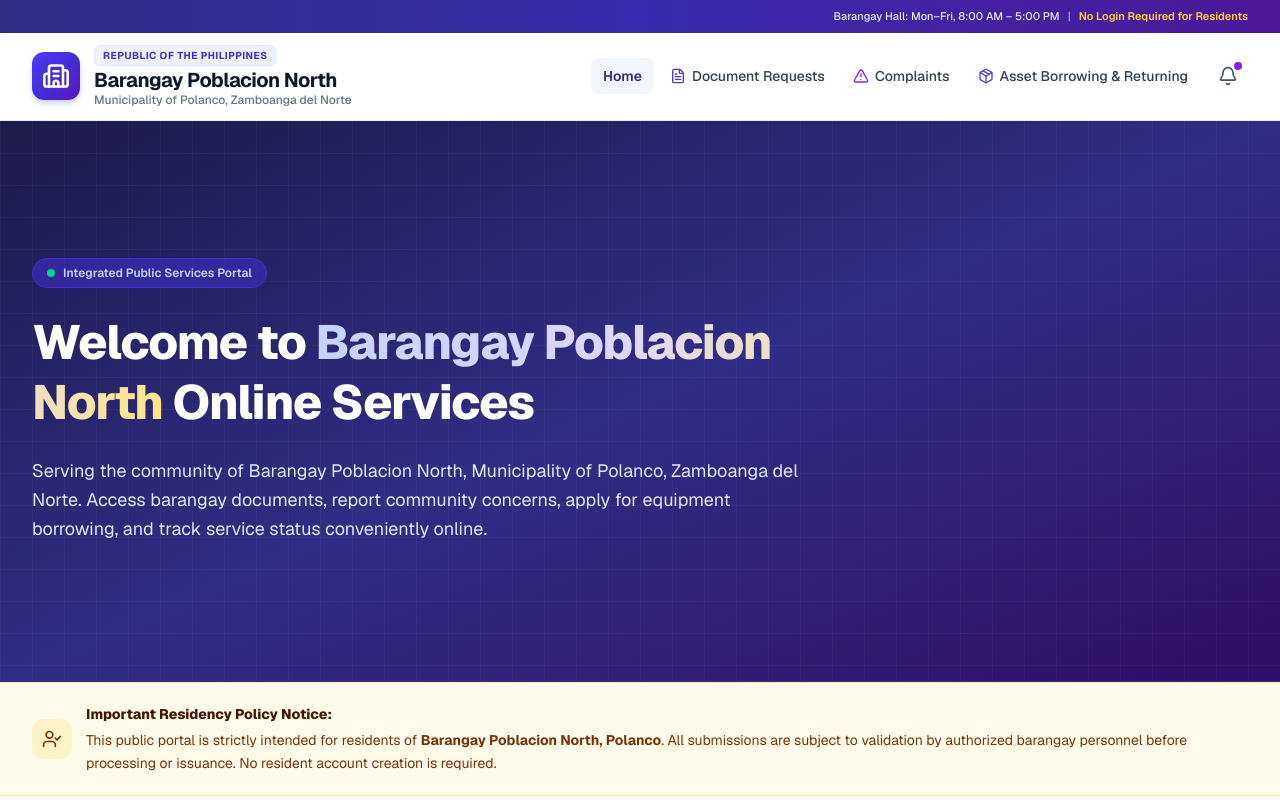
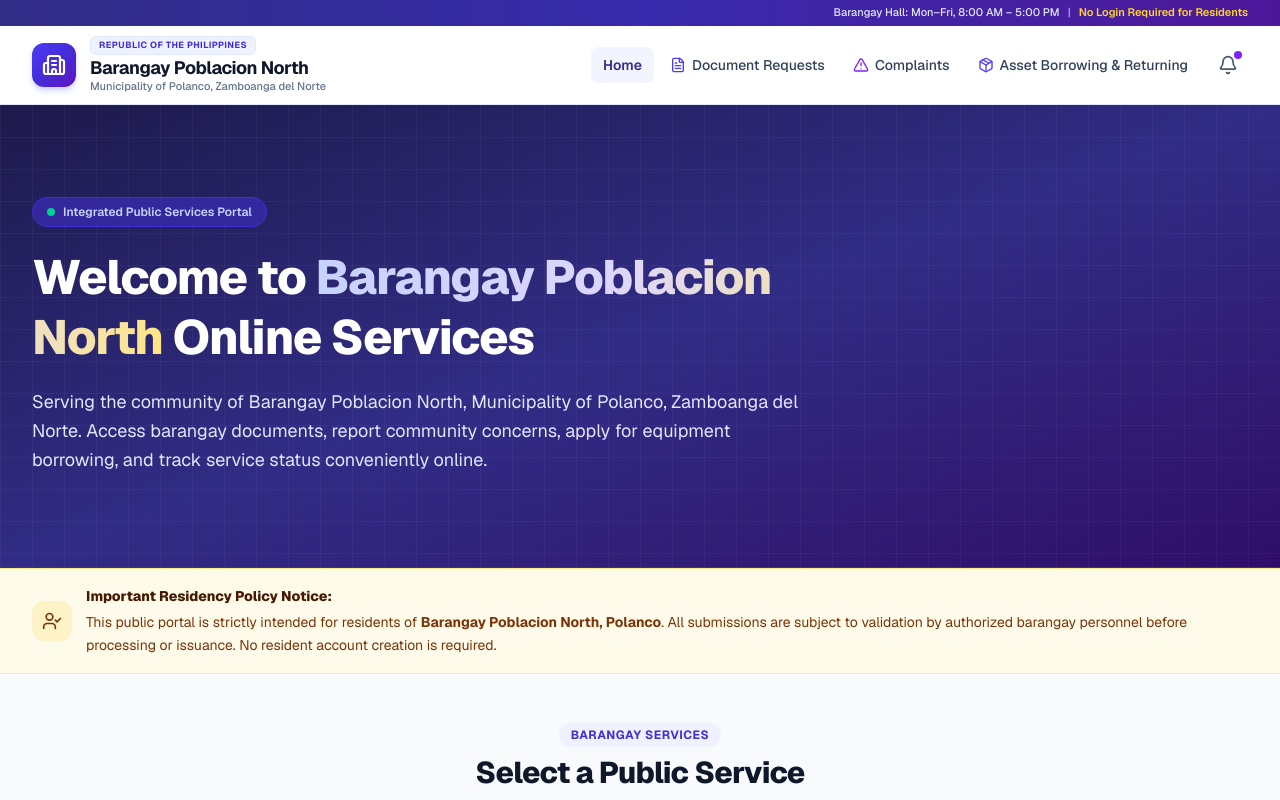
Before and after one commit to chieloupaconla-lab/Pob.North-Polanco-Online-Services-Management, a Next.js app: page / in a window 1280 px wide. Shown: the top 800 px of the page. Built offline with nearby package versions, Linux system fonts and the light colour scheme.

Commit message:
Fix Cloudinary complaint uploads

```diff
--- /dev/null
+++ b/src/app/api/cloudinary/config/route.ts
@@ -0,0 +1,22 @@
+import { NextResponse } from "next/server";
+
+export const runtime = "nodejs";
+export const dynamic = "force-dynamic";
+
+export async function GET() {
+  const cloudName =
+    process.env.NEXT_PUBLIC_CLOUDINARY_CLOUD_NAME?.trim() ||
+    process.env.CLOUDINARY_CLOUD_NAME?.trim();
+  const uploadPreset =
+    process.env.NEXT_PUBLIC_CLOUDINARY_UPLOAD_PRESET?.trim() ||
+    process.env.CLOUDINARY_UPLOAD_PRESET?.trim();
+
+  if (!cloudName || !uploadPreset) {
+    return NextResponse.json(
+      { message: "Cloudinary upload is not configured." },
+      { status: 503 },
+    );
+  }
+
+  return NextResponse.json({ cloudName, uploadPreset });
+}
--- a/src/app/complaints/page.tsx
+++ b/src/app/complaints/page.tsx
@@ -435,16 +435,20 @@ export default function ComplaintsPage() {
 
       setUploadProgress(0);
 
-      const cloudName =
-        process.env.NEXT_PUBLIC_CLOUDINARY_CLOUD_NAME;
-      const uploadPreset =
-        process.env.NEXT_PUBLIC_CLOUDINARY_UPLOAD_PRESET;
-
-      if (!cloudName || !uploadPreset) {
-        throw new Error(
-          "Cloudinary upload is not configured."
-        );
+      const configResponse = await fetch("/api/cloudinary/config", {
+        cache: "no-store",
+      });
+      const cloudinaryConfig = (await configResponse.json()) as {
+        cloudName?: string;
+        uploadPreset?: string;
+        message?: string;
+      };
+
+      if (!configResponse.ok || !cloudinaryConfig.cloudName || !cloudinaryConfig.uploadPreset) {
+        throw new Error(cloudinaryConfig.message || "Cloudinary upload is not configured.");
       }
+
+      const { cloudName, uploadPreset } = cloudinaryConfig;
 
       const formData = new FormData();
       formData.append(
--- a/src/app/page.tsx
+++ b/src/app/page.tsx
@@ -55,11 +55,11 @@ export default function Home() {
       <Navbar />
 
       {/* HERO SECTION */}
-      <section className="relative overflow-hidden border-b border-indigo-800 bg-gradient-to-br from-indigo-950 via-indigo-900 to-violet-950 py-14 text-white sm:py-16 lg:py-20">
+      <section className="relative overflow-hidden border-b border-indigo-800 bg-gradient-to-br from-indigo-950 via-indigo-900 to-violet-950 py-10 text-white sm:py-12 lg:py-14">
         <div className="absolute inset-0 bg-[linear-gradient(to_right,#ffffff0a_1px,transparent_1px),linear-gradient(to_bottom,#ffffff0a_1px,transparent_1px)] bg-[size:32px_32px]"></div>
 
-        <div className="relative mx-auto flex min-h-[330px] max-w-7xl items-center px-4 sm:px-6 lg:min-h-[400px] lg:px-8">
-          <div className="max-w-3xl space-y-5 text-left sm:space-y-6">
+        <div className="relative mx-auto flex min-h-[300px] max-w-7xl items-center px-4 sm:px-6 lg:min-h-[350px] lg:px-8">
+          <div className="max-w-3xl space-y-4 text-left sm:space-y-5">
             <div className="inline-flex items-center gap-2 bg-indigo-800/80 border border-indigo-700 px-3.5 py-1.5 rounded-full text-xs font-semibold text-indigo-200">
               <span className="w-2 h-2 rounded-full bg-emerald-400 animate-pulse"></span>
               Integrated Public Services Portal
@@ -78,7 +78,7 @@ export default function Home() {
       </section>
 
       {/* RESIDENCY NOTICE BANNER */}
-      <section className="border-y border-amber-200/90 bg-amber-50 py-4 sm:py-5">
+      <section className="border-y border-amber-200/90 bg-amber-50 py-3.5 sm:py-4">
         <div className="mx-auto max-w-7xl px-4 sm:px-6 lg:px-8">
           <div className="flex items-start gap-3.5 text-amber-950 md:items-center">
             <div className="shrink-0 rounded-xl bg-amber-100 p-2.5 text-amber-900">
@@ -102,8 +102,8 @@ export default function Home() {
       </section>
 
       {/* SERVICE CARDS SECTION */}
-      <section id="services" className="mx-auto max-w-7xl scroll-mt-20 px-4 py-10 sm:px-6 sm:py-12 lg:px-8 lg:py-14">
-        <div className="mx-auto mb-8 max-w-2xl space-y-2 text-center sm:mb-10">
+      <section id="services" className="mx-auto max-w-7xl scroll-mt-20 px-4 py-8 sm:px-6 sm:py-10 lg:px-8 lg:py-12">
+        <div className="mx-auto mb-6 max-w-2xl space-y-2 text-center sm:mb-8">
           <div className="inline-flex items-center gap-1.5 text-xs font-bold text-indigo-700 bg-indigo-50 px-3 py-1 rounded-full uppercase tracking-wider">
             Barangay Services
           </div>
--- a/src/components/Navbar.tsx
+++ b/src/components/Navbar.tsx
@@ -36,8 +36,8 @@ export default function Navbar() {
           TOP BANNER
       ========================================================== */}
       <div className="bg-gradient-to-r from-indigo-900 via-indigo-800 to-violet-900 text-white">
-        <div className="mx-auto w-full max-w-7xl px-3 py-2 sm:px-6 lg:px-8">
-          <div className="flex flex-col gap-1.5 text-center sm:flex-row sm:items-center sm:justify-between sm:text-left">
+        <div className="mx-auto w-full max-w-7xl px-3 py-1.5 sm:px-6 lg:px-8">
+          <div className="flex flex-col gap-1 text-center text-[10px] leading-tight sm:flex-row sm:items-center sm:justify-between sm:text-left sm:text-[11px]">
             {/* Portal Notice */}
             <div className="flex min-w-0 items-center justify-center gap-2 sm:justify-start">
 
@@ -46,7 +46,7 @@ export default function Navbar() {
             </div>
 
             {/* Hall Information */}
-            <div className="flex flex-wrap items-center justify-center gap-x-2 gap-y-0.5 text-[9px] font-medium text-indigo-100 sm:justify-end sm:text-[11px]">
+            <div className="flex min-w-0 flex-wrap items-center justify-center gap-x-2 gap-y-0.5 font-medium text-indigo-100 sm:justify-end">
               <span>Barangay Hall: Mon–Fri, 8:00 AM – 5:00 PM</span>
 
               <span className="hidden md:inline text-indigo-300">|</span>
@@ -63,7 +63,7 @@ export default function Navbar() {
           MAIN NAVBAR
       ========================================================== */}
       <div className="mx-auto w-full max-w-7xl px-3 sm:px-6 lg:px-8">
-        <div className="flex min-h-[76px] items-center justify-between gap-2 py-3 sm:min-h-[84px] sm:gap-4">
+        <div className="flex min-h-[64px] items-center justify-between gap-2 py-2 sm:min-h-[68px] sm:gap-4 sm:py-2.5">
           {/* =====================================================
               LOGO & BRANDING
           ====================================================== */}
@@ -73,23 +73,23 @@ export default function Navbar() {
             className="group flex min-w-0 flex-1 items-center gap-2.5 sm:gap-3.5"
           >
             {/* Logo */}
-            <div className="flex h-10 w-10 shrink-0 items-center justify-center rounded-xl bg-gradient-to-br from-indigo-600 via-indigo-700 to-violet-800 text-white shadow-md shadow-indigo-200 transition-transform duration-200 group-hover:scale-105 sm:h-12 sm:w-12">
-              <Building2 className="h-5 w-5 stroke-[2.2] sm:h-7 sm:w-7" />
+            <div className="flex h-9 w-9 shrink-0 items-center justify-center rounded-xl bg-gradient-to-br from-indigo-600 via-indigo-700 to-violet-800 text-white shadow-md shadow-indigo-200 transition-transform duration-200 group-hover:scale-105 sm:h-11 sm:w-11">
+              <Building2 className="h-5 w-5 stroke-[2.2] sm:h-6 sm:w-6" />
             </div>
 
             {/* Text */}
             <div className="min-w-0 flex-1">
               <div className="mb-0.5 flex items-center">
-                <span className="inline-block max-w-full truncate rounded-md border border-indigo-100 bg-indigo-50 px-1.5 py-0.5 text-[8px] font-bold uppercase tracking-wide text-indigo-700 sm:px-2 sm:text-[10px] sm:tracking-wider">
+                <span className="inline-block max-w-full truncate rounded-md border border-indigo-100 bg-indigo-50 px-1.5 py-0.5 text-[8px] font-bold uppercase tracking-wide text-indigo-700 sm:px-2 sm:text-[9px] sm:tracking-wider">
                   Republic of the Philippines
                 </span>
               </div>
 
-              <h1 className="truncate text-[15px] font-bold leading-tight tracking-tight text-slate-900 transition-colors group-hover:text-indigo-700 sm:text-lg md:text-xl">
+              <h1 className="truncate text-[14px] font-bold leading-tight tracking-tight text-slate-900 transition-colors group-hover:text-indigo-700 sm:text-base md:text-lg">
                 Barangay Poblacion North
               </h1>
 
-              <p className="truncate text-[9px] font-medium leading-tight text-slate-500 sm:text-xs">
+              <p className="truncate text-[8px] font-medium leading-tight text-slate-500 sm:text-[11px]">
                 Municipality of Polanco, Zamboanga del Norte
               </p>
             </div>
```
Lines whose indentation alone changed are shown as unchanged.
